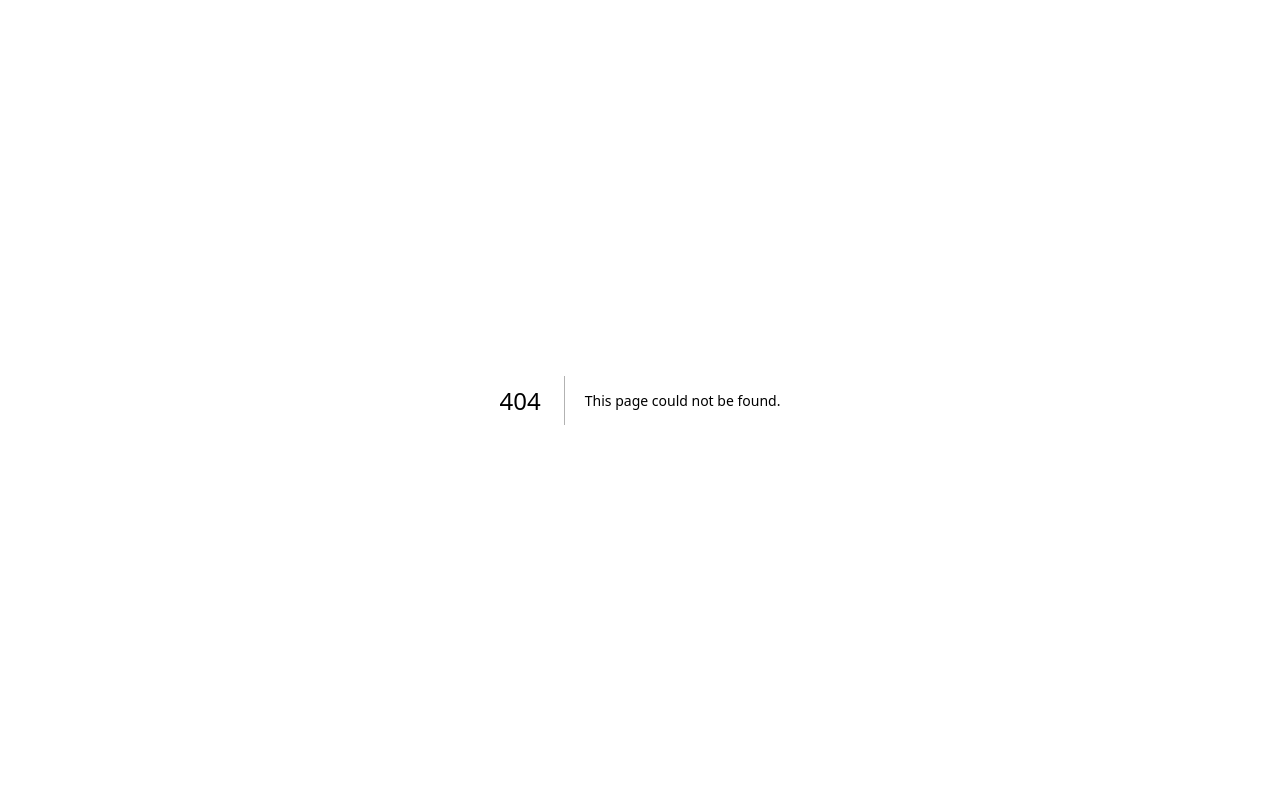
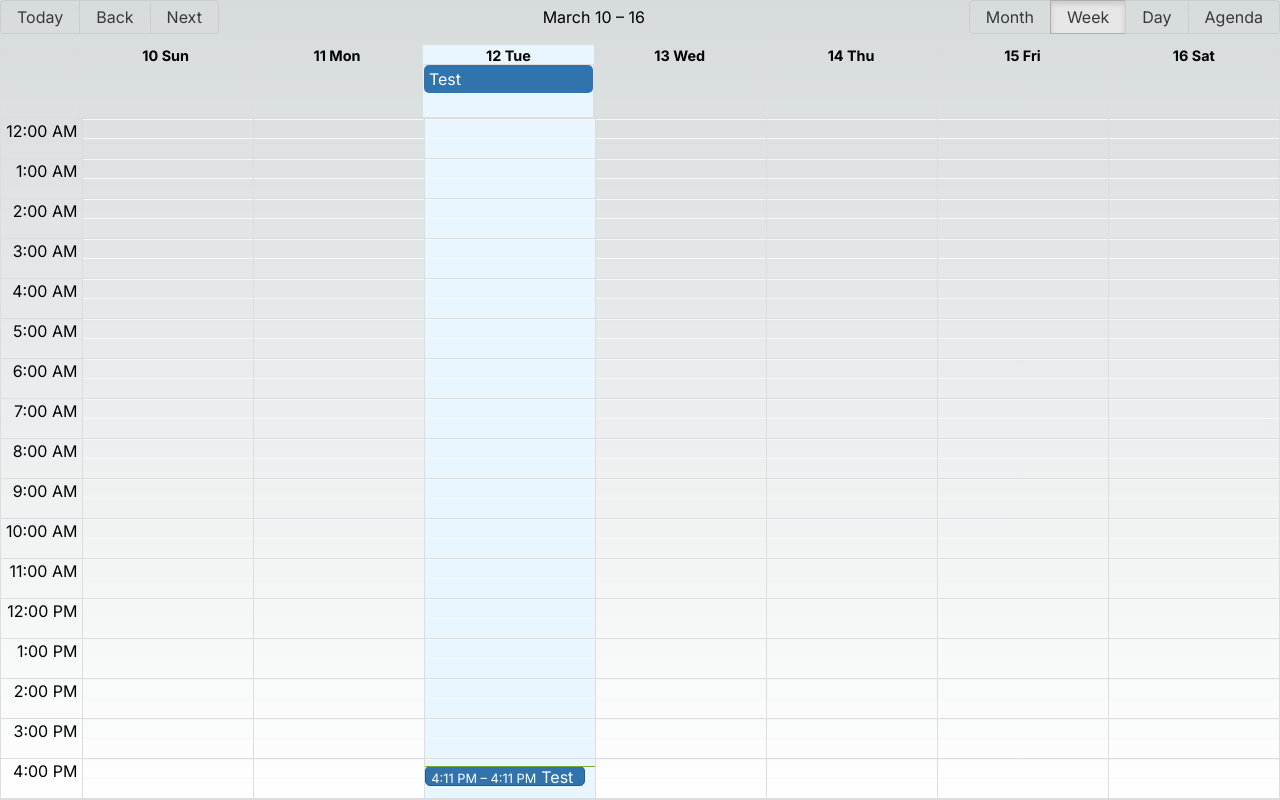
Before and after one commit to BlomenJoel/calendar-react, a Next.js app: page /calendar in a window 1280 px wide. Before the commit this address had no page. Built offline with nearby package versions, Linux system fonts and the light colour scheme.

Commit message:
fix: start

```diff
--- /dev/null
+++ b/next.config.js
@@ -0,0 +1,7 @@
+const path = require('path')
+
+module.exports = {
+  sassOptions: {
+    includePaths: [path.join(__dirname, 'styles')],
+  },
+}
--- a/next.config.mjs
+++ /dev/null
@@ -1,4 +0,0 @@
-/** @type {import('next').NextConfig} */
-const nextConfig = {};
-
-export default nextConfig;
--- /dev/null
+++ b/src/app/calendar/page.tsx
@@ -0,0 +1,37 @@
+'use client'
+
+import { Calendar, SlotInfo, momentLocalizer } from 'react-big-calendar'
+import moment from 'moment'
+
+const localizer = momentLocalizer(moment)
+
+export default function calendar() {
+    const myEventsList: {
+        title: string,
+        start: Date,
+        end: Date,
+        allDay?: boolean
+        resource?: any,
+    }[] = [
+            { title: "Test", end: new Date(), start: new Date(), allDay: false },
+            { title: "Test", end: new Date(), start: new Date(), allDay: true }
+        ]
+
+    const createEvent = (slotInfo: SlotInfo) => {
+        console.log({ slotInfo })
+    }
+    return (
+        <div>
+            <Calendar
+                localizer={localizer}
+                startAccessor="start"
+                endAccessor="end"
+                defaultView='week'
+                events={myEventsList}
+                style={{ height: "100vh" }}
+                onSelectSlot={createEvent}
+                selectable={true}
+            />
+        </div>
+    )
+}
--- a/src/app/layout.tsx
+++ b/src/app/layout.tsx
@@ -1,6 +1,7 @@
 import type { Metadata } from "next";
 import { Inter } from "next/font/google";
 import "./globals.css";
+import "./test.scss";
 
 const inter = Inter({ subsets: ["latin"] });
 
--- /dev/null
+++ b/src/app/test.scss
@@ -0,0 +1 @@
+@import 'react-big-calendar/lib/sass/styles';
```
Also changed, not shown: package.json (+9 -5 lines), 1 other file (tests, documents, lock files or other folders).
